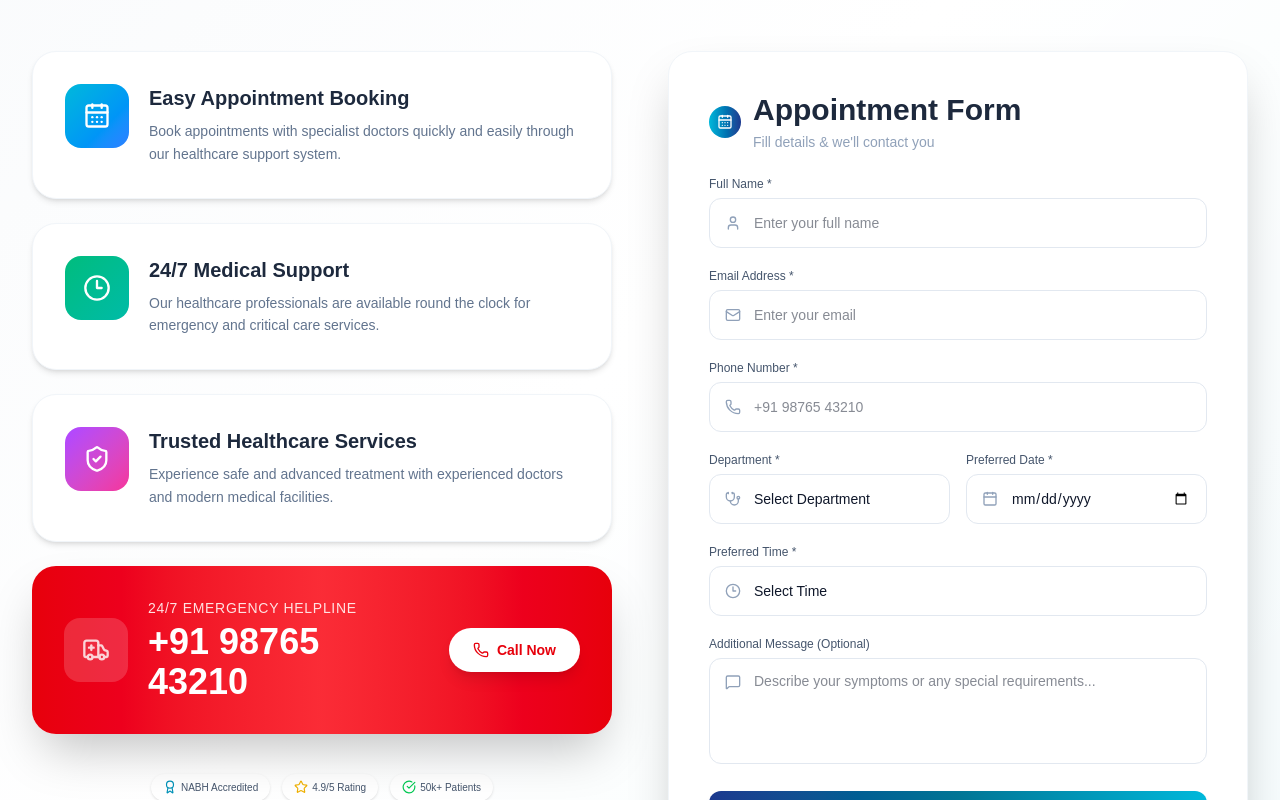
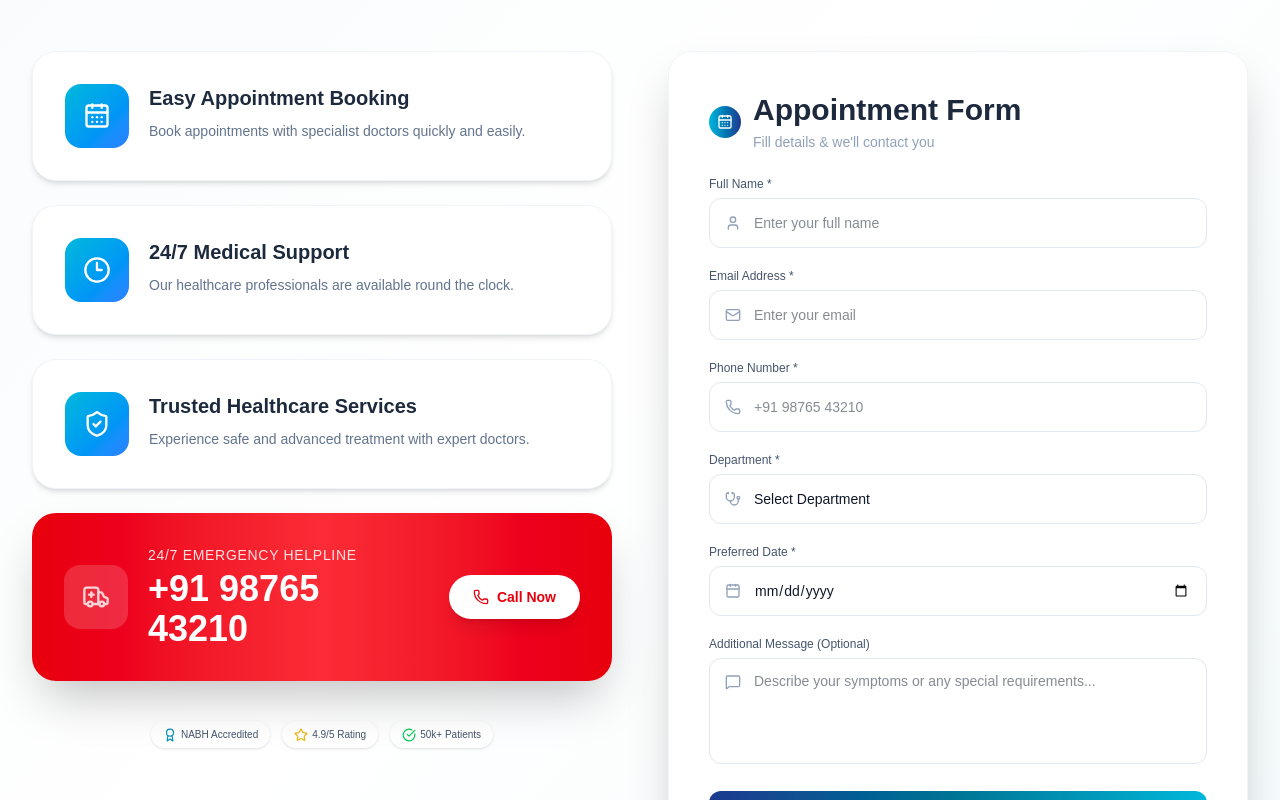
Before and after one commit to Siddharthss123ss/Hajela-hospital, a Next.js app: page /appointment in a window 1280 px wide. Shown: the part 360-1160 px from the top of the page. Built offline with nearby package versions, Linux system fonts and the light colour scheme.

Commit message:
fix: typescript error in appointment page

```diff
--- a/app/appointment/page.tsx
+++ b/app/appointment/page.tsx
@@ -27,22 +27,21 @@ export default function AppointmentPage() {
     phone: "",
     department: "",
     date: "",
-    time: "",
     message: ""
   });
   const [isSubmitting, setIsSubmitting] = useState(false);
   const [isSubmitted, setIsSubmitted] = useState(false);
 
-  const handleSubmit = async (e) => {
+  // 🔴 YAHAN FIX KARO - 'e' ka type add karo
+  const handleSubmit = async (e: React.FormEvent<HTMLFormElement>) => {
     e.preventDefault();
     setIsSubmitting(true);
-    // Simulate API call
     setTimeout(() => {
       setIsSubmitting(false);
       setIsSubmitted(true);
       setTimeout(() => setIsSubmitted(false), 3000);
       setFormData({
-        name: "", email: "", phone: "", department: "", date: "", time: "", message: ""
+        name: "", email: "", phone: "", department: "", date: "", message: ""
       });
     }, 1500);
   };
@@ -51,37 +50,34 @@ export default function AppointmentPage() {
     {
       icon: CalendarDays,
       title: "Easy Appointment Booking",
-      desc: "Book appointments with specialist doctors quickly and easily through our healthcare support system.",
-      color: "from-cyan-500 to-blue-500"
+      desc: "Book appointments with specialist doctors quickly and easily.",
     },
     {
       icon: Clock3,
       title: "24/7 Medical Support",
-      desc: "Our healthcare professionals are available round the clock for emergency and critical care services.",
-      color: "from-emerald-500 to-teal-500"
+      desc: "Our healthcare professionals are available round the clock.",
     },
     {
       icon: ShieldCheck,
       title: "Trusted Healthcare Services",
-      desc: "Experience safe and advanced treatment with experienced doctors and modern medical facilities.",
-      color: "from-purple-500 to-pink-500"
+      desc: "Experience safe and advanced treatment with expert doctors.",
     }
   ];
 
   return (
     <main className="pt-20 md:pt-24 lg:pt-28 pb-16 md:pb-20 lg:pb-24 bg-gradient-to-br from-slate-50 via-white to-cyan-50/30 min-h-screen">
 
+      <div className="max-w-7xl mx-auto px-4 sm:px-6 lg:px-8">
+
         {/* Back Button */}
-      <div className="max-w-7xl mx-auto px-4 sm:px-6 lg:px-8 mb-6">
+        <div className="mb-6">
           <Link href="/" className="inline-flex items-center gap-2 text-cyan-600 hover:text-blue-900 transition-colors group">
             <ArrowRight className="w-4 h-4 rotate-180 group-hover:-translate-x-1 transition-transform" />
             <span className="text-sm font-medium">Back to Home</span>
           </Link>
         </div>
 
-      <div className="max-w-7xl mx-auto px-4 sm:px-6 lg:px-8">
-
-        {/* HEADER SECTION */}
+        {/* Header */}
         <div className="text-center mb-10 md:mb-16">
           <div className="inline-flex items-center gap-2 bg-gradient-to-r from-cyan-50 to-blue-50 px-4 py-2 rounded-full shadow-sm mb-4">
             <Heart className="w-4 h-4 text-cyan-600" />
@@ -107,13 +103,12 @@ export default function AppointmentPage() {
           </p>
         </div>
 
-        {/* MAIN GRID */}
+        {/* Grid */}
         <div className="grid lg:grid-cols-2 gap-8 md:gap-10 lg:gap-14 items-start">
 
-          {/* LEFT SIDE - Features */}
+          {/* Left Side */}
           <div className="space-y-5 md:space-y-6">
 
-            {/* Success Toast */}
             {isSubmitted && (
               <div className="fixed top-24 right-4 z-50 bg-green-500 text-white px-4 py-2 rounded-lg shadow-lg flex items-center gap-2 animate-bounce">
                 <CheckCircle className="w-4 h-4" />
@@ -121,13 +116,12 @@ export default function AppointmentPage() {
               </div>
             )}
 
-            {/* Feature Cards */}
             {features.map((feature, idx) => (
               <div
                 key={idx}
                 className="group bg-white rounded-2xl md:rounded-3xl p-6 md:p-8 shadow-md hover:shadow-2xl transition-all duration-500 hover:-translate-y-1 flex items-start gap-4 md:gap-5 border border-slate-100 hover:border-cyan-200"
               >
-                <div className={`w-14 h-14 md:w-16 md:h-16 rounded-xl md:rounded-2xl bg-gradient-to-br ${feature.color} bg-opacity-10 flex items-center justify-center shrink-0 group-hover:scale-110 transition-transform duration-300`}>
+                <div className="w-14 h-14 md:w-16 md:h-16 rounded-xl md:rounded-2xl bg-gradient-to-br from-cyan-500 to-blue-500 flex items-center justify-center shrink-0 group-hover:scale-110 transition-transform duration-300">
                   <feature.icon className="text-white" size={28} />
                 </div>
                 <div>
@@ -141,9 +135,8 @@ export default function AppointmentPage() {
               </div>
             ))}
 
-            {/* Emergency Card - Premium */}
+            {/* Emergency Card */}
             <div className="relative group overflow-hidden bg-gradient-to-r from-red-600 via-red-500 to-red-600 rounded-2xl md:rounded-3xl p-6 md:p-8 shadow-2xl">
-              <div className="absolute inset-0 bg-gradient-to-r from-white/20 via-transparent to-white/20 opacity-0 group-hover:opacity-100 transition-opacity duration-700 translate-x-full group-hover:translate-x-0"></div>
               <div className="relative z-10 flex items-center gap-4 md:gap-5 flex-wrap sm:flex-nowrap">
                 <div className="w-14 h-14 md:w-16 md:h-16 rounded-xl md:rounded-2xl bg-white/20 flex items-center justify-center animate-pulse">
                   <Ambulance size={28} className="text-white" />
@@ -180,7 +173,7 @@ export default function AppointmentPage() {
             </div>
           </div>
 
-          {/* RIGHT SIDE - Form */}
+          {/* Right Side - Form */}
           <div className="bg-white rounded-2xl md:rounded-3xl p-6 md:p-8 lg:p-10 shadow-2xl border border-slate-100">
 
             <div className="flex items-center gap-3 mb-6">
@@ -195,11 +188,10 @@ export default function AppointmentPage() {
 
             <form onSubmit={handleSubmit} className="space-y-4 md:space-y-5">
 
-              {/* Name */}
               <div className="group">
                 <label className="block text-slate-600 text-xs font-medium mb-1.5">Full Name *</label>
                 <div className="relative">
-                  <User className="absolute left-4 top-1/2 -translate-y-1/2 w-4 h-4 text-slate-400 group-focus-within:text-cyan-500 transition-colors" />
+                  <User className="absolute left-4 top-1/2 -translate-y-1/2 w-4 h-4 text-slate-400" />
                   <input
                     type="text"
                     value={formData.name}
@@ -211,11 +203,10 @@ export default function AppointmentPage() {
                 </div>
               </div>
 
-              {/* Email */}
               <div className="group">
                 <label className="block text-slate-600 text-xs font-medium mb-1.5">Email Address *</label>
                 <div className="relative">
-                  <Mail className="absolute left-4 top-1/2 -translate-y-1/2 w-4 h-4 text-slate-400 group-focus-within:text-cyan-500 transition-colors" />
+                  <Mail className="absolute left-4 top-1/2 -translate-y-1/2 w-4 h-4 text-slate-400" />
                   <input
                     type="email"
                     value={formData.email}
@@ -227,11 +218,10 @@ export default function AppointmentPage() {
                 </div>
               </div>
 
-              {/* Phone */}
               <div className="group">
                 <label className="block text-slate-600 text-xs font-medium mb-1.5">Phone Number *</label>
                 <div className="relative">
-                  <Phone className="absolute left-4 top-1/2 -translate-y-1/2 w-4 h-4 text-slate-400 group-focus-within:text-cyan-500 transition-colors" />
+                  <Phone className="absolute left-4 top-1/2 -translate-y-1/2 w-4 h-4 text-slate-400" />
                   <input
                     type="tel"
                     value={formData.phone}
@@ -243,12 +233,10 @@ export default function AppointmentPage() {
                 </div>
               </div>
 
-              {/* Department & Date Row */}
-              <div className="grid sm:grid-cols-2 gap-4">
               <div className="group">
                 <label className="block text-slate-600 text-xs font-medium mb-1.5">Department *</label>
                 <div className="relative">
-                    <Stethoscope className="absolute left-4 top-1/2 -translate-y-1/2 w-4 h-4 text-slate-400 group-focus-within:text-cyan-500 transition-colors" />
+                  <Stethoscope className="absolute left-4 top-1/2 -translate-y-1/2 w-4 h-4 text-slate-400" />
                   <select
                     value={formData.department}
                     onChange={(e) => setFormData({...formData, department: e.target.value})}
@@ -261,7 +249,6 @@ export default function AppointmentPage() {
                     <option value="Orthopaedics">Orthopaedics</option>
                     <option value="Pediatrics">Pediatrics</option>
                     <option value="Gynecology">Gynecology</option>
-                      <option value="Gastroenterology">Gastroenterology</option>
                   </select>
                 </div>
               </div>
@@ -269,7 +256,7 @@ export default function AppointmentPage() {
               <div className="group">
                 <label className="block text-slate-600 text-xs font-medium mb-1.5">Preferred Date *</label>
                 <div className="relative">
-                    <Calendar className="absolute left-4 top-1/2 -translate-y-1/2 w-4 h-4 text-slate-400 group-focus-within:text-cyan-500 transition-colors" />
+                  <Calendar className="absolute left-4 top-1/2 -translate-y-1/2 w-4 h-4 text-slate-400" />
                   <input
                     type="date"
                     value={formData.date}
@@ -279,32 +266,7 @@ export default function AppointmentPage() {
                   />
                 </div>
               </div>
-              </div>
 
-              {/* Time */}
-              <div className="group">
-                <label className="block text-slate-600 text-xs font-medium mb-1.5">Preferred Time *</label>
-                <div className="relative">
-                  <Clock3 className="absolute left-4 top-1/2 -translate-y-1/2 w-4 h-4 text-slate-400 group-focus-within:text-cyan-500 transition-colors" />
-                  <select
-                    value={formData.time}
-                    onChange={(e) => setFormData({...formData, time: e.target.value})}
-                    required
-                    className="w-full pl-11 pr-4 py-3.5 rounded-xl border border-slate-200 bg-white focus:border-cyan-400 focus:outline-none focus:ring-2 focus:ring-cyan-100 transition-all text-sm appearance-none cursor-pointer"
-                  >
-                    <option value="">Select Time</option>
-                    <option value="09:00">09:00 AM</option>
-                    <option value="10:00">10:00 AM</option>
-                    <option value="11:00">11:00 AM</option>
-                    <option value="12:00">12:00 PM</option>
-                    <option value="14:00">02:00 PM</option>
-                    <option value="15:00">03:00 PM</option>
-                    <option value="16:00">04:00 PM</option>
-                  </select>
-                </div>
-              </div>
-
-              {/* Message */}
               <div className="group">
                 <label className="block text-slate-600 text-xs font-medium mb-1.5">Additional Message (Optional)</label>
                 <div className="relative">
@@ -319,7 +281,6 @@ export default function AppointmentPage() {
                 </div>
               </div>
 
-              {/* Submit Button */}
               <button
                 type="submit"
                 disabled={isSubmitting}
@@ -332,7 +293,6 @@ export default function AppointmentPage() {
                     <>Book Appointment <ArrowRight className="w-4 h-4 group-hover:translate-x-1 transition-transform" /></>
                   )}
                 </span>
-                <div className="absolute inset-0 bg-gradient-to-r from-cyan-500 to-blue-900 opacity-0 group-hover:opacity-100 transition-opacity duration-500"></div>
               </button>
 
               <p className="text-center text-slate-400 text-[10px] mt-2">
```
Lines whose indentation alone changed are shown as unchanged.
